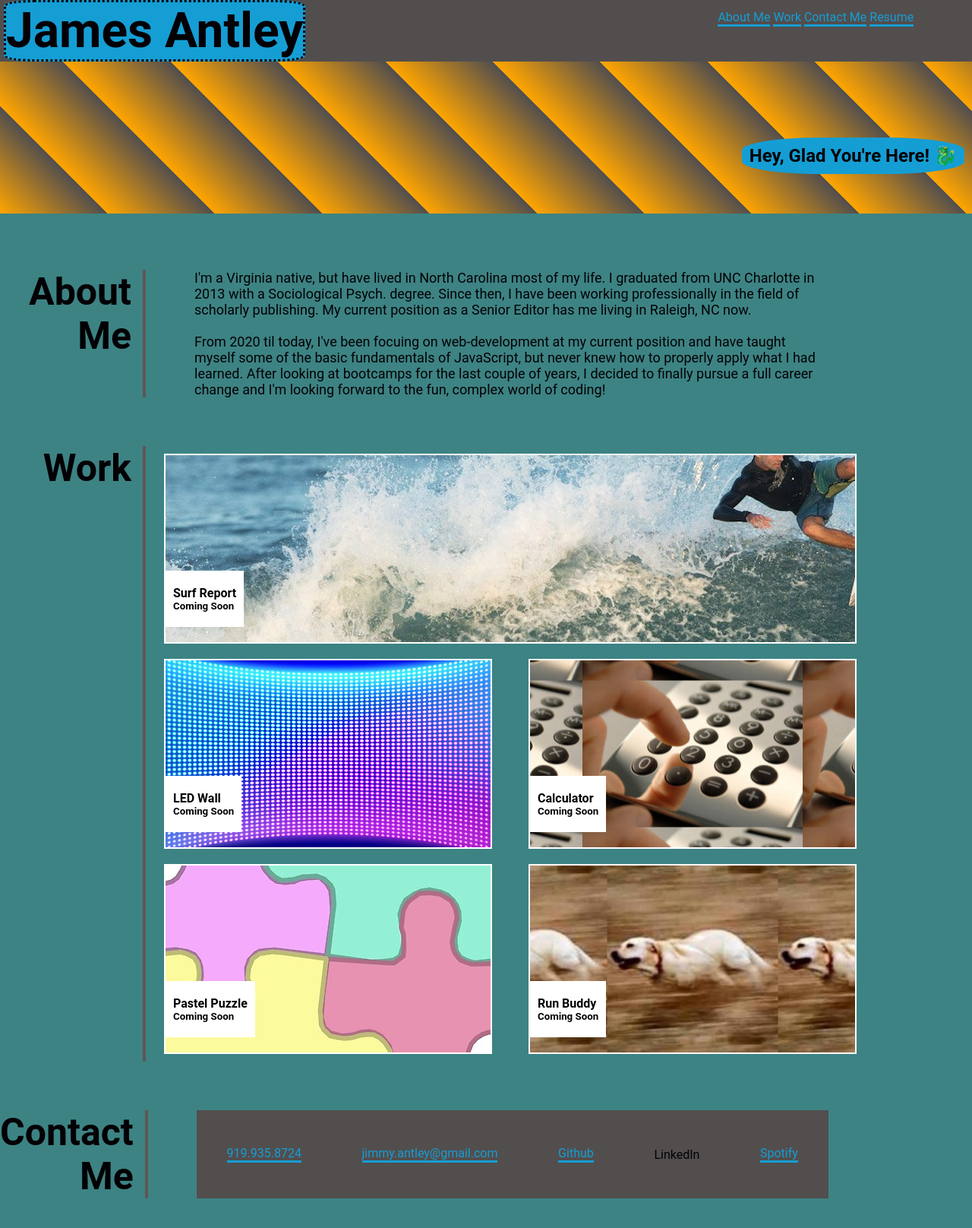
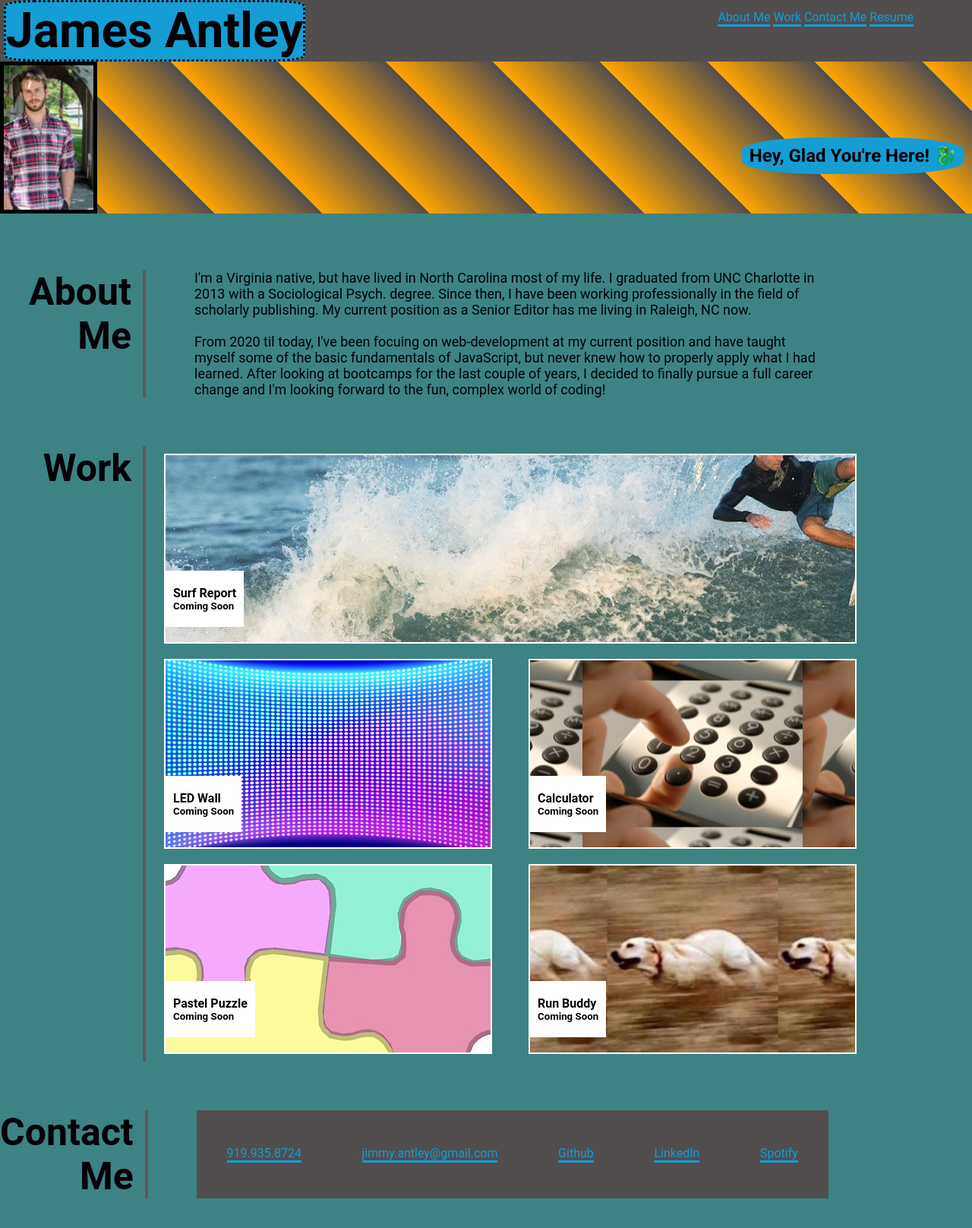
Before and after one commit to Jimmant91/Portfolio, a plain HTML site: page index.html in a window 1280 px wide. Shown: the whole page at 76% size. After the commit the page ends 1577 px from the top, so only its background shows below. Drawn offline with Linux system fonts and the light colour scheme.

Commit message:
added profile pic and light touches/notes

```diff
--- a/assets/style.css
+++ b/assets/style.css
@@ -10,8 +10,7 @@ body {
     display:flex;
     flex-wrap: wrap;
     background-color: #3d8383;
-    margin-bottom: 5%;
-}
+    }
 
 header {
     justify-content: space-between;
@@ -62,6 +61,17 @@ a:hover {
     padding: 10px;
     background-color:rgb(21, 158, 212);
     border-radius: 35%;
+}
+
+#profile-pic {
+    content: "";
+    height: 100%;
+    width: 10%;
+    border: solid black 5px;
+    margin-right: 89.999%;
+    background-image: url("images/profile.png");
+    background-size: cover;
+    background-position: center;
 }
 
 p {
@@ -186,7 +196,7 @@ h3 {
     width: 100%;
     margin-bottom: 10px;
     background: repeating-linear-gradient(45deg, orange, #524e4e 100px);
-    animation-timing-function: ease-in ease-out;
+    animation-timing-function: ease-in ease-out; /*I don't know why the animation stopped working - will change, don't like the colors*/
 }
 
 /* For below, I originally used the :after element to create a border beside the content instead, but this shifted my page too much. I thought it was a cool effect */
--- a/index.html
+++ b/index.html
@@ -26,6 +26,7 @@
 
         <!--this is my subheader with a banner and subtitle-->
         <header class="flex-wrap" id="subheader">
+            <div id="profile-pic"></div>
             <h2 class="flex-end">Hey, Glad You're Here! 🐉</h2>
         </header>
 
@@ -96,11 +97,11 @@
             </aside>
             <nav class="flex-end content-wrapper">
                 <ul class="spread-links">
-                    <li><a class="link" href="#" target="_blank">919.935.8724</a></li>
-                    <li><a class="link" href="mailto:jimmy.antley@gmail.com" target="_blank">jimmy.antley@gmail.com</a></li>
-                    <li><a class="link" href="https://github.com/Jimmant91" target="_blank">Github</a></li>
-                    <li><a class="link" href="https://www.linkedin.com/in/jamesantley/" target="_blank"></a>LinkedIn</li>
-                    <li><a class="link" href="spotify:user:jimmysideburns" target="_blank">Spotify</a></li>
+                    <li><a href="#" target="_blank">919.935.8724</a></li>
+                    <li><a href="mailto:jimmy.antley@gmail.com" target="_blank">jimmy.antley@gmail.com</a></li>
+                    <li><a href="https://github.com/Jimmant91" target="_blank">Github</a></li>
+                    <li><a href="https://www.linkedin.com/in/jamesantley/" target="_blank">LinkedIn</a></li>
+                    <li><a href="spotify:user:jimmysideburns" target="_blank">Spotify</a></li>
                 </ul>
             </nav>
         </section>
```
Also changed, not shown: assets/images/profile.png (added).
